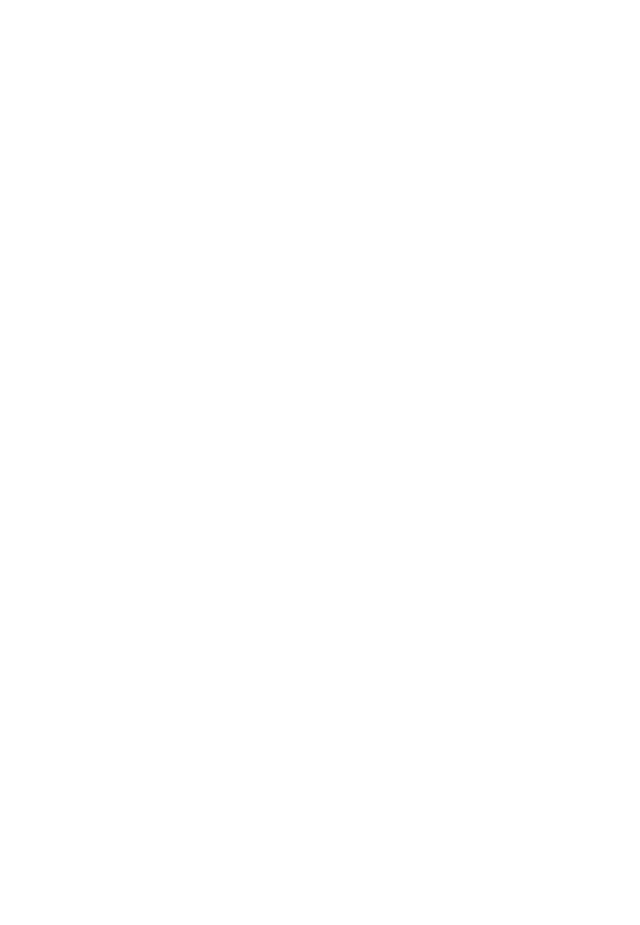
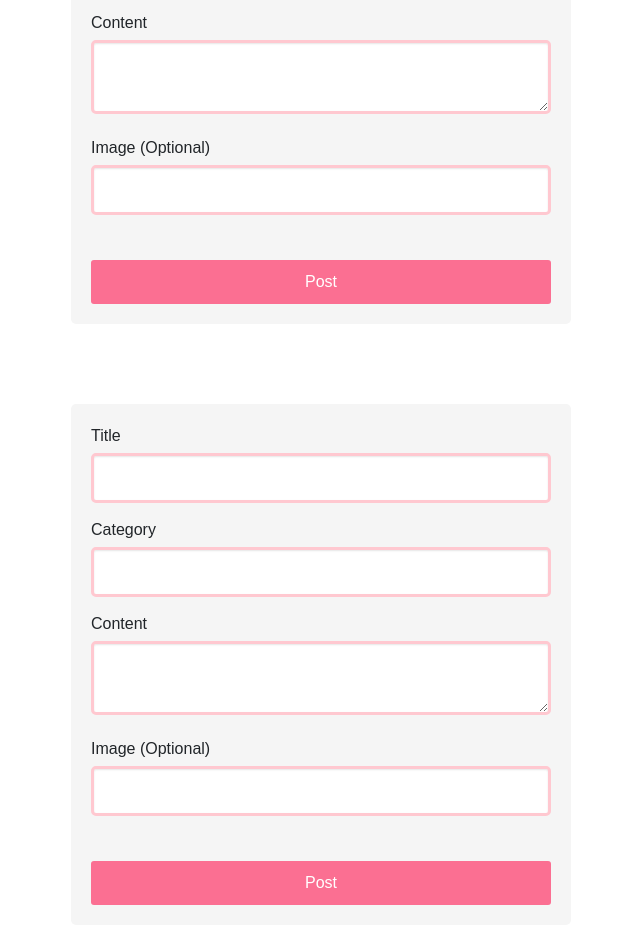
Before and after one commit to qnhn22/CSConnect, a React (Vite) app: page / in a window 1280 px wide. Shown: the part 1080-2005 px from the top of the page, without its empty margins (319-959 px from the left). Before the commit the page ends 1078 px from the top, so only its background shows below. Built offline with nearby package versions, Linux system fonts and the light colour scheme.

Commit message:
working on multiple components

```diff
--- a/src/App.css
+++ b/src/App.css
@@ -1,7 +1,8 @@
 #root {
-  max-width: 100%;
+  width: 100%;
   margin: 0px;
   padding: 0px;
+  background-color: white;
 }
 
 nav {
--- a/src/App.jsx
+++ b/src/App.jsx
@@ -2,7 +2,8 @@
 import './App.css'
 import NavBar from './components/NavBar'
 import Feed from './components/Feed'
-
+import New from './routes/New'
+import Update from './routes/Update'
 
 function App() {
 
@@ -10,6 +11,8 @@
     <div className="App">
       <NavBar />
       <Feed />
+      <New />
+      <Update />
     </div>
   )
 }
--- a/src/components/Feed.jsx
+++ b/src/components/Feed.jsx
@@ -7,7 +7,6 @@
             <Post />
             <Post />
             <Post />
-            <Post />
         </div>
     )
 }
--- a/src/components/Post.jsx
+++ b/src/components/Post.jsx
@@ -7,14 +7,16 @@
             <Card.Body>
                 <div className='top-info'>
                     <p>dfafdafd</p>
-                    <p>category</p>
+                    <p>abcabcabc</p>
                 </div>
                 <Card.Link href="https://www.google.com/">
                     <Card.Title>fdsfdsf</Card.Title>
                 </Card.Link>
+                <Card.Text>
+                    dfsjflkafjlkdajflkdskjlfl;afjldkssfjlasfj;asdlfkladsjfldsjafa;lfkjalksdfadf
+                </Card.Text>
                 <div className='bottom-info'>
                     <p>20 Likes</p>
-                    <p>Author</p>
                 </div>
             </Card.Body>
         </Card>
--- a/src/index.css
+++ b/src/index.css
@@ -1,9 +1,10 @@
-/* a:hover {
+a:hover {
   color: #535bf2;
 }
 
 body {
   margin: 0;
+  height: 100%;
 }
 
 h1 {
@@ -45,4 +46,4 @@
   button {
     background-color: #f9f9f9;
   }
-} */
+}
--- a/src/main.jsx
+++ b/src/main.jsx
@@ -1,22 +1,11 @@
 import React from 'react'
 import ReactDOM from 'react-dom/client'
 import App from './App'
-import {
-  createBrowserRouter,
-  RouterProvider,
-} from "react-router-dom"
+import 'bootstrap/dist/css/bootstrap.min.css';
 import './index.css'
-import 'bootstrap/dist/css/bootstrap.min.css'
-
-const router = createBrowserRouter([
-  {
-    path: "/",
-    element: <App />
-  }
-])
 
 ReactDOM.createRoot(document.getElementById('root')).render(
   <React.StrictMode>
-    <RouterProvider router={router} />
+    <App />
   </React.StrictMode>,
 )
--- /dev/null
+++ b/src/routes/New.css
@@ -0,0 +1,69 @@
+.input-form {
+    width: 500px;
+    margin: 0 auto;
+    margin-top: 80px;
+    font-family: Arial, sans-serif;
+    background-color: #f5f5f5;
+    padding: 20px;
+    border-radius: 5px;
+}
+
+.input-form {
+    margin-bottom: 15px;
+}
+
+.input-label {
+    display: block;
+    margin-bottom: 5px;
+}
+
+.input-field>input[type="text"] {
+    width: 100%;
+    padding: 10px;
+    margin-bottom: 15px;
+    border: solid #ffc8d0;
+    border-radius: 5px;
+    background-color: #fff;
+    box-shadow: inset 0 1px 2px rgba(0, 0, 0, .1);
+    font-size: 16px;
+    line-height: 1.5;
+    transition: all 0.2s ease-in-out;
+}
+
+.input-field>textarea {
+    width: 100%;
+    padding: 10px;
+    margin-bottom: 15px;
+    border: solid #ffc8d0;
+    border-radius: 5px;
+    background-color: #fff;
+    box-shadow: inset 0 1px 2px rgba(0, 0, 0, .1);
+    font-size: 16px;
+    line-height: 1.5;
+    transition: all 0.2s ease-in-out;
+}
+
+.input-field>input[type="text"]:focus,
+textarea:focus {
+    outline: none;
+    box-shadow: inset 0 2px 2px rgba(0, 0, 0, .2);
+}
+
+.input-form>input[type="submit"] {
+    display: block;
+    width: 100%;
+    padding: 10px;
+    margin-top: 30px;
+    background-color: #fb6f92;
+    color: #fff;
+    border: none;
+    border-radius: 3px;
+    cursor: pointer;
+    font-size: 16px;
+    line-height: 1.5;
+    transition: all 0.2s ease-in-out;
+}
+
+.input-form>input[type="submit"]:hover {
+    background-color: #db5879;
+}
--- /dev/null
+++ b/src/routes/New.jsx
@@ -0,0 +1,32 @@
+import React from 'react'
+import './New.css'
+
+function New() {
+    return (
+        <form className='input-form'>
+            <div className='input-field'>
+                <label className='input-label' htmlFor="title">Title</label>
+                <input type='text' id='title' name='title' />
+            </div>
+
+            <div className='input-field'>
+                <label className='input-label' htmlFor="category">Category</label>
+                <input type='text' id='category' name='category' />
+            </div>
+
+            <div className='input-field'>
+                <label className='input-label' htmlFor="content">Content</label>
+                <textarea id="content" name="content" />
+            </div>
+
+            <div className='input-field'>
+                <label className='input-label' htmlFor="image">Image (Optional)</label>
+                <input type='text' id='image' name='image' />
+            </div>
+
+            <input type='submit' value="Post" />
+        </form>
+    )
+}
+
+export default New
--- /dev/null
+++ b/src/routes/Update.css
@@ -0,0 +1,69 @@
+.update-form {
+    width: 500px;
+    margin: 0 auto;
+    margin-top: 80px;
+    font-family: Arial, sans-serif;
+    background-color: #f5f5f5;
+    padding: 20px;
+    border-radius: 5px;
+}
+
+updatet-form {
+    margin-bottom: 15px;
+}
+
+.update-label {
+    display: block;
+    margin-bottom: 5px;
+}
+
+.update-field>input[type="text"] {
+    width: 100%;
+    padding: 10px;
+    margin-bottom: 15px;
+    border: solid #ffc8d0;
+    border-radius: 5px;
+    background-color: #fff;
+    box-shadow: inset 0 1px 2px rgba(0, 0, 0, .1);
+    font-size: 16px;
+    line-height: 1.5;
+    transition: all 0.2s ease-in-out;
+}
+
+.update-field>textarea {
+    width: 100%;
+    padding: 10px;
+    margin-bottom: 15px;
+    border: solid #ffc8d0;
+    border-radius: 5px;
+    background-color: #fff;
+    box-shadow: inset 0 1px 2px rgba(0, 0, 0, .1);
+    font-size: 16px;
+    line-height: 1.5;
+    transition: all 0.2s ease-in-out;
+}
+
+.update-field>input[type="text"]:focus,
+textarea:focus {
+    outline: none;
+    box-shadow: inset 0 2px 2px rgba(0, 0, 0, .2);
+}
+
+.update-form>input[type="submit"] {
+    display: block;
+    width: 100%;
+    padding: 10px;
+    margin-top: 30px;
+    background-color: #fb6f92;
+    color: #fff;
+    border: none;
+    border-radius: 3px;
+    cursor: pointer;
+    font-size: 16px;
+    line-height: 1.5;
+    transition: all 0.2s ease-in-out;
+}
+
+.update-form>input[type="submit"]:hover {
+    background-color: #db5879;
+}
--- /dev/null
+++ b/src/routes/Update.jsx
@@ -0,0 +1,32 @@
+import React from 'react'
+import './Update.css'
+
+function Update() {
+    return (
+        <form className='update-form'>
+            <div className='update-field'>
+                <label className='update-label' htmlFor="title">Title</label>
+                <input type='text' id='title' name='title' />
+            </div>
+
+            <div className='update-field'>
+                <label className='update-label' htmlFor="category">Category</label>
+                <input type='text' id='category' name='category' />
+            </div>
+
+            <div className='update-field'>
+                <label className='update-label' htmlFor="content">Content</label>
+                <textarea id="content" name="content" />
+            </div>
+
+            <div className='update-field'>
+                <label className='update-label' htmlFor="image">Image (Optional)</label>
+                <input type='text' id='image' name='image' />
+            </div>
+
+            <input type='submit' value="Post" />
+        </form>
+    )
+}
+
+export default Update
```
Also changed, not shown: src/routes/PostDetail.jsx (added, +11 -0 lines).
